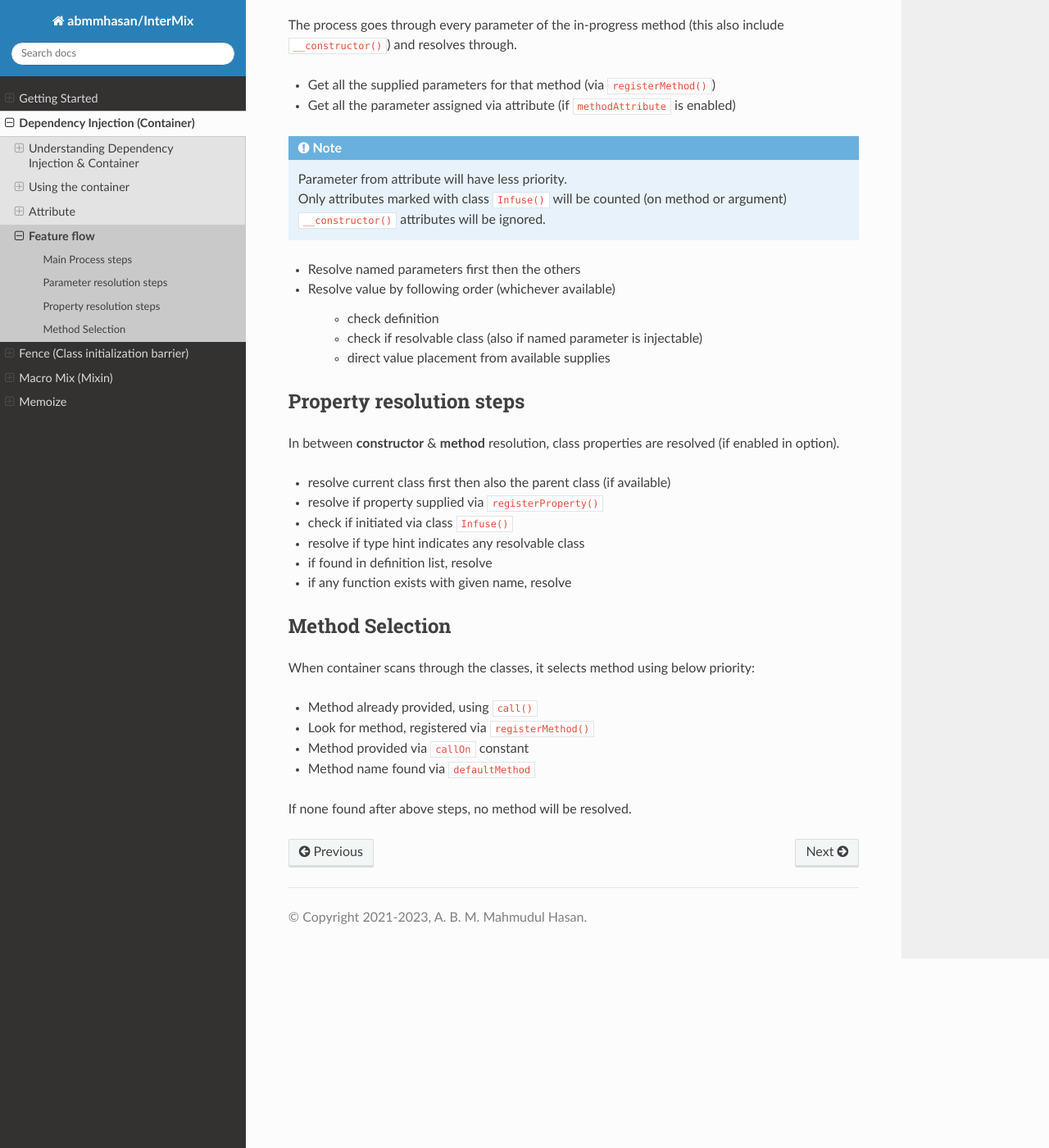
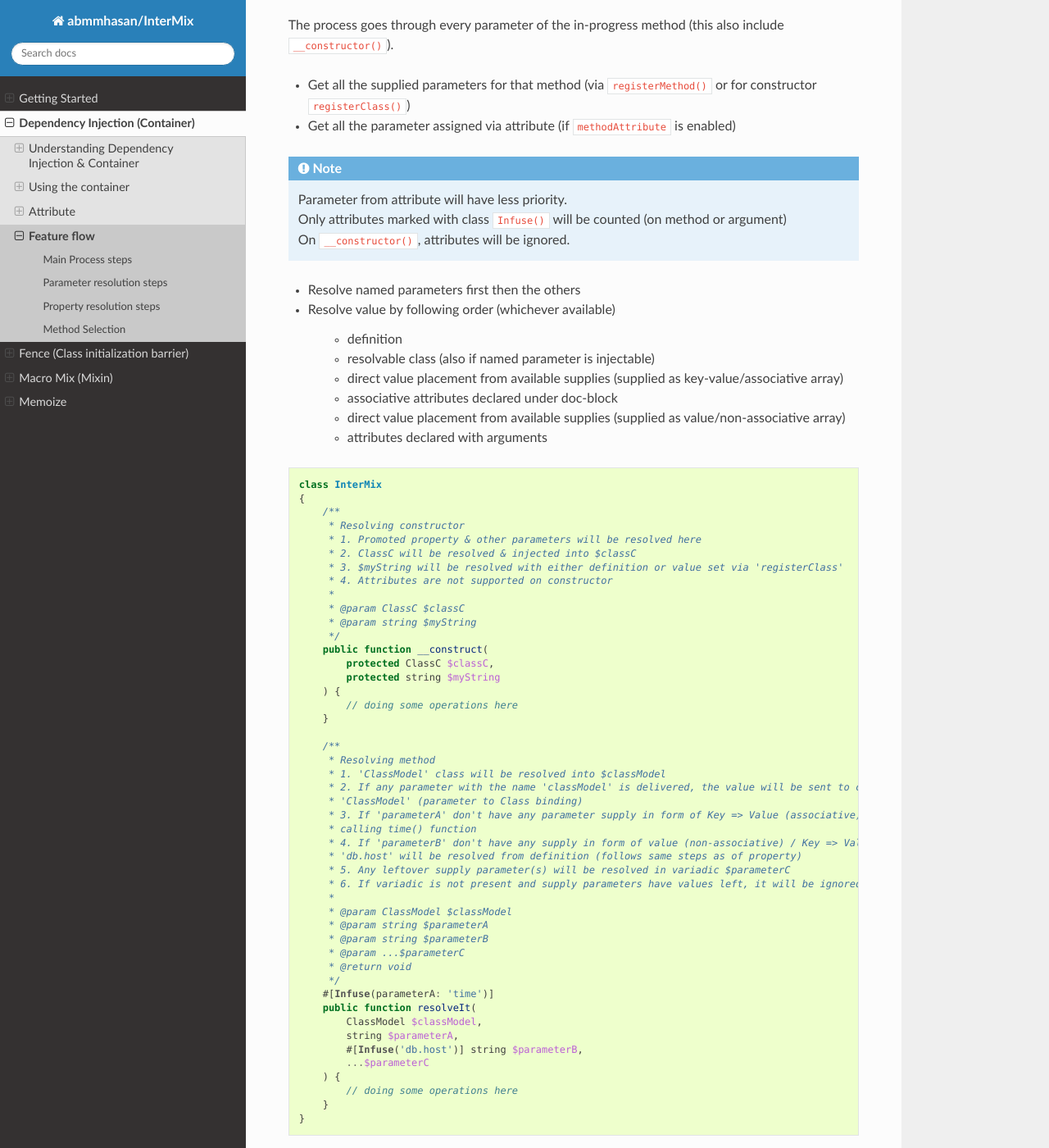
Before and after one commit to infocyph/InterMix, a Sphinx documentation site: the page built from docs/di/flow.rst, in a window 1280 px wide and 1400 px high, scrolled down 772 px. Shown: the whole window at 82% size. Built offline with Sphinx 7.4.7 and the Read the Docs theme 2.0.0, drawn with Linux system fonts in a browser that asks for light colours; some of the changed text lies outside the part shown.

Commit message:
updated doc

```diff
--- a/docs/di/flow.rst
+++ b/docs/di/flow.rst
@@ -15,7 +15,7 @@
 * If it is definition return the resolved result
 * If it is function
 
-    * resolves all the parameter
+    * resolves all the parameters
     * execute & return the result
 
 * If it is class
@@ -32,22 +32,75 @@
 Parameter resolution steps
 ---------------------------
 
-The process goes through every parameter of the in-progress method (this also include ``__constructor()``) and resolves through.
+The process goes through every parameter of the in-progress method (this also include ``__constructor()``).
 
-* Get all the supplied parameters for that method (via ``registerMethod()``)
+* Get all the supplied parameters for that method (via ``registerMethod()`` or for constructor ``registerClass()``)
 * Get all the parameter assigned via attribute (if ``methodAttribute`` is enabled)
 
 .. note::
     | Parameter from attribute will have less priority.
     | Only attributes marked with class ``Infuse()`` will be counted (on method or argument)
-    | ``__constructor()`` attributes will be ignored.
+    | On ``__constructor()``, attributes will be ignored.
 
 * Resolve named parameters first then the others
 * Resolve value by following order (whichever available)
 
-    * check definition
-    * check if resolvable class (also if named parameter is injectable)
-    * direct value placement from available supplies
+    * definition
+    * resolvable class (also if named parameter is injectable)
+    * direct value placement from available supplies (supplied as key-value/associative array)
+    * associative attributes declared under doc-block
+    * direct value placement from available supplies (supplied as value/non-associative array)
+    * attributes declared with arguments
+
+.. code:: php
+
+    class InterMix
+    {
+        /**
+         * Resolving constructor
+         * 1. Promoted property & other parameters will be resolved here
+         * 2. ClassC will be resolved & injected into $classC
+         * 3. $myString will be resolved with either definition or value set via 'registerClass'
+         * 4. Attributes are not supported on constructor
+         *
+         * @param ClassC $classC
+         * @param string $myString
+         */
+        public function __construct(
+            protected ClassC $classC,
+            protected string $myString
+        ) {
+            // doing some operations here
+        }
+
+        /**
+         * Resolving method
+         * 1. 'ClassModel' class will be resolved into $classModel
+         * 2. If any parameter with the name 'classModel' is delivered, the value will be sent to constructor of
+         * 'ClassModel' (parameter to Class binding)
+         * 3. If 'parameterA' don't have any parameter supply in form of Key => Value (associative) it will be resolved by
+         * calling time() function
+         * 4. If 'parameterB' don't have any supply in form of value (non-associative) / Key => Value (associative) the
+         * 'db.host' will be resolved from definition (follows same steps as of property)
+         * 5. Any leftover supply parameter(s) will be resolved in variadic $parameterC
+         * 6. If variadic is not present and supply parameters have values left, it will be ignored
+         *
+         * @param ClassModel $classModel
+         * @param string $parameterA
+         * @param string $parameterB
+         * @param ...$parameterC
+         * @return void
+         */
+        #[Infuse(parameterA: 'time')]
+        public function resolveIt(
+            ClassModel $classModel,
+            string $parameterA,
+            #[Infuse('db.host')] string $parameterB,
+            ...$parameterC
+        ) {
+            // doing some operations here
+        }
+    }
 
 Property resolution steps
 -------------------------
@@ -61,6 +114,51 @@
 * if found in definition list, resolve
 * if any function exists with given name, resolve
 
+Check below example for further understanding:
+
+.. code:: php
+
+    class InterMix
+    {
+        /**
+         * A normal property, got no attribute.
+         * 1: Will do nothing unless property is set by 'registerProperty()'
+         *
+         * @var string
+         */
+        private string $nothing;
+
+        /**
+         * A property labeled with 'Infuse' class and no parameter
+         * 2: ClassA will be resolved and injected in $classA
+         *
+         * @var ClassA
+         */
+        #[Infuse]
+        private ClassA $classA;
+
+        /**
+         * A property labeled with 'Infuse' class with keyless parameter
+         * 3: Will resolve it using set definitions.
+         * 4: Will pick first parameter only (applicable for any property resolution)
+         * 5: In case of type mismatch, error will be thrown (applicable for any property resolution)
+         *
+         * @var string
+         */
+        #[Infuse('db.host')]
+        private string $something;
+
+        /**
+         * A property labeled with 'Infuse' class with key-value paired parameter
+         * 6: It will call 'strtotime()' with 'yesterday' as first parameter
+         * 7: To send more parameter, send an array as value like in below case ['yesterday', 1678786990]
+         *
+         * @var int
+         */
+        #[Infuse(strtotime: 'yesterday')]
+        private int $yesterday;
+    }
+
 Method Selection
 ----------------
 
```
Also changed, not shown: 2 other files.
